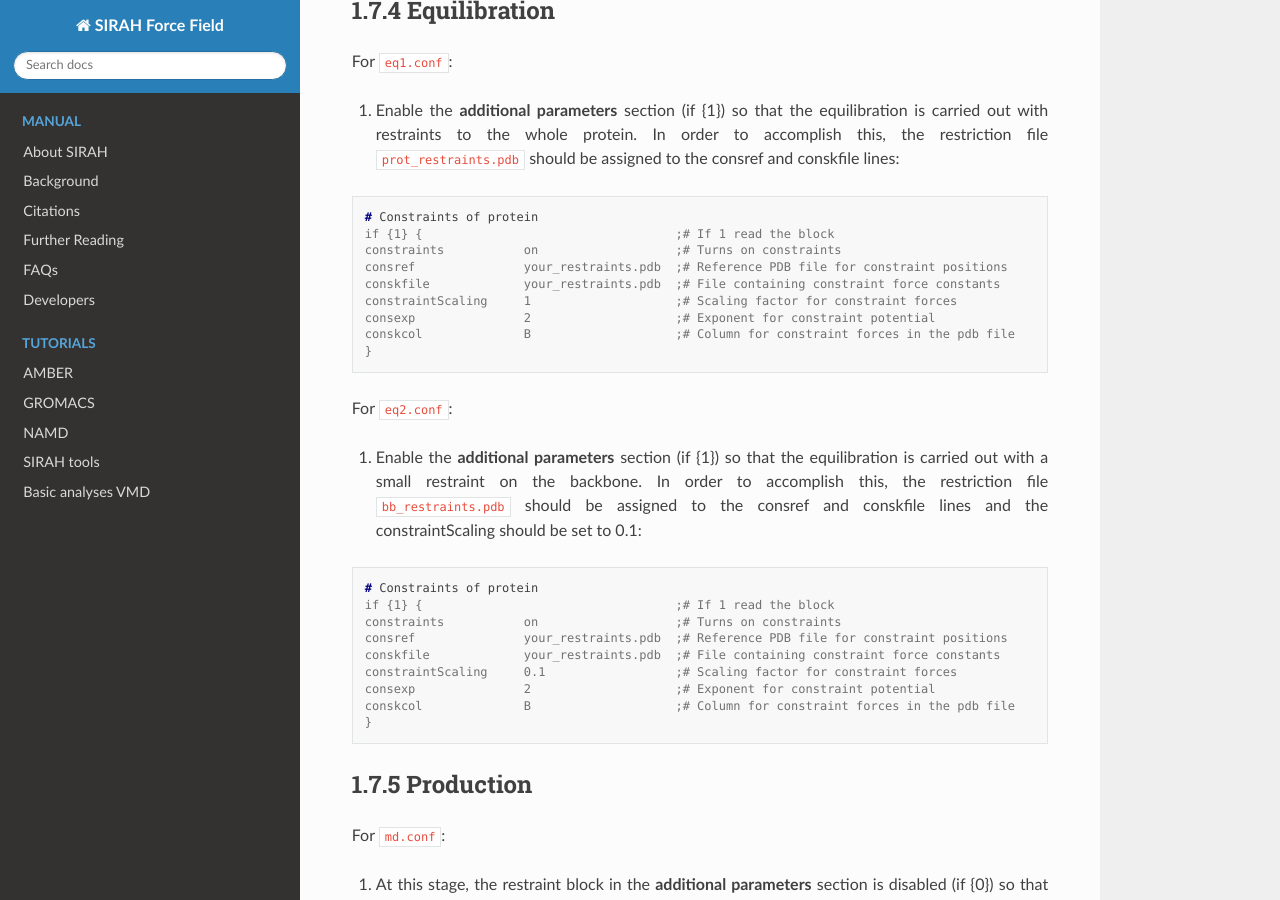
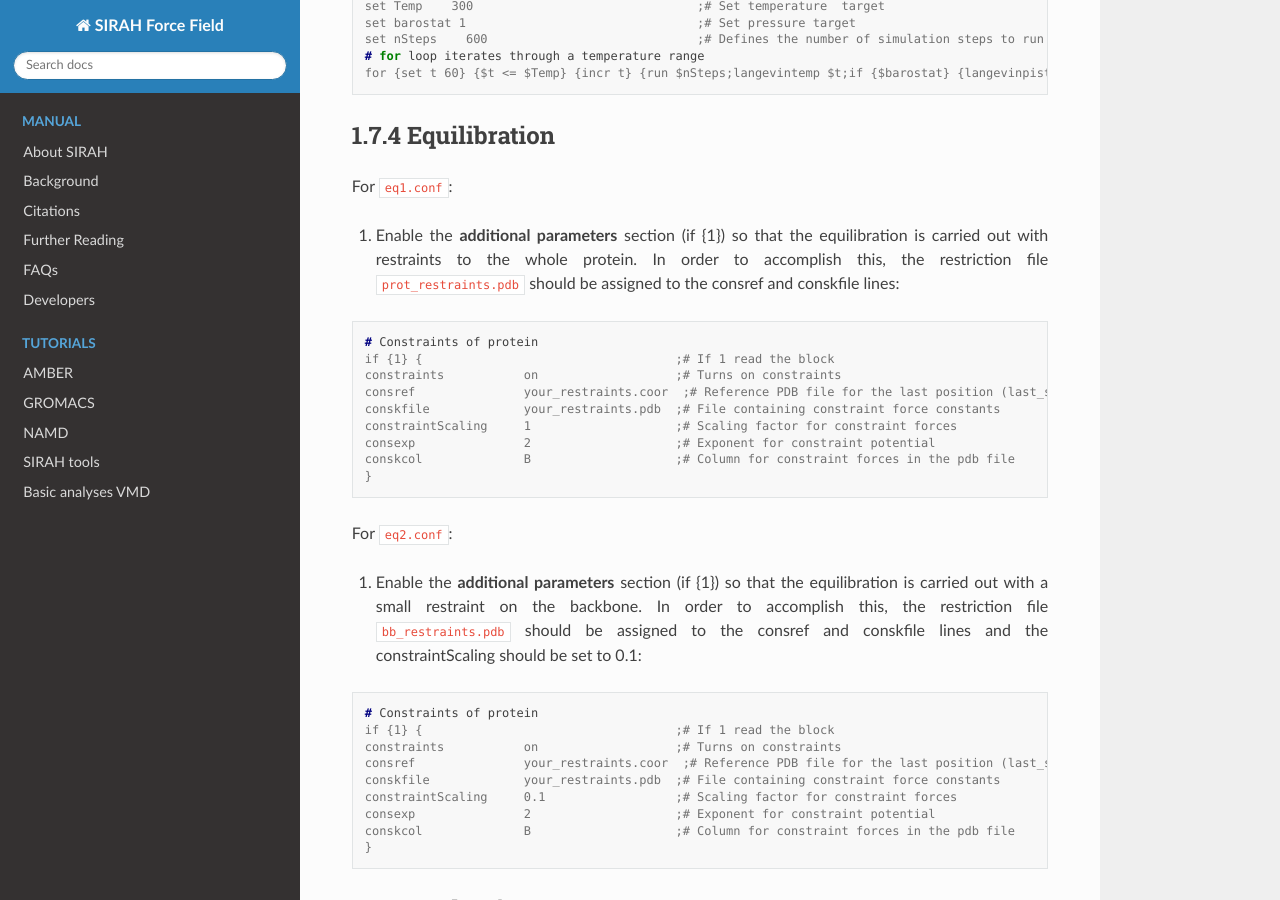
Before and after one commit to SIRAHFF/documentation, a Sphinx documentation site: the page built from docs/source/NAMD/Tutorial-1.rst, in a window 1280 px wide and 900 px high, scrolled down 12735 px. Built offline with Sphinx 7.4.7 and the Read the Docs theme 3.1.0, drawn with Linux system fonts in a browser that asks for light colours; some of the changed text lies outside the part shown.

Commit message:
NAMD_correction

```diff
--- a/docs/source/NAMD/Tutorial-1.rst
+++ b/docs/source/NAMD/Tutorial-1.rst
@@ -199,7 +199,7 @@
 
 .. code-block:: bash
 
-    vmd -dispdev text –e restraints.tcl
+    vmd -dispdev text -e restraints.tcl
 
 
 1.5. Run the simulation
@@ -218,7 +218,7 @@
 
 .. code-block:: bash
 
-    cp sirah.amber/tutorial/NAMD/1/NAMD2/*.conf .
+    cp ../sirah.amber/tutorial/NAMD/1/NAMD2/*.conf .
 
 The folder ``sirah.amber/tutorial/NAMD/1/NAMD2`` contains typical input files for energy minimization (``em1.conf`` and ``em2.conf``), heating (``heat.conf``), equilibration (``eq1.conf`` and ``eq2.conf``) and production (``md.conf``) runs.  Please carefully review the input files, paying especially attention to the cell dimension values, names, and restrictions.
 
@@ -310,7 +314,7 @@
 
 .. code-block:: bash
 
-    cp sirah.amber/tutorial/NAMD/1/NAMD3/*.conf .
+    cp ../sirah.amber/tutorial/NAMD/1/NAMD3/*.conf .
 
 The folder ``sirah.amber/tutorial/NAMD/1/NAMD3`` contains typical input files for energy minimization (``em1.conf`` and ``em2.conf``), heating (``heat.conf``), equilibration (``eq1.conf`` and ``eq2.conf``) and production (``md.conf``) runs.  Please carefully review the input files, paying especially attention to the cell dimension values, names, and restrictions.
 
@@ -559,7 +563,7 @@
     # Constraints of protein
     if {1} {                                   ;# If 1 read the block
     constraints           on                   ;# Turns on constraints
-    consref               your_restraints.pdb  ;# Reference PDB file for constraint positions
+    consref               your_restraints.coor  ;# Reference PDB file for the last position (last_step.coor)
     conskfile             your_restraints.pdb  ;# File containing constraint force constants
     constraintScaling     1                    ;# Scaling factor for constraint forces
     consexp               2                    ;# Exponent for constraint potential
@@ -577,7 +581,7 @@
     # Constraints of protein
     if {1} {                                   ;# If 1 read the block
     constraints           on                   ;# Turns on constraints
-    consref               your_restraints.pdb  ;# Reference PDB file for constraint positions
+    consref               your_restraints.coor  ;# Reference PDB file for the last position (last_step.coor)
     conskfile             your_restraints.pdb  ;# File containing constraint force constants
     constraintScaling     0.1                  ;# Scaling factor for constraint forces
     consexp               2                    ;# Exponent for constraint potential
```
Also changed, not shown: other parts of docs/source/NAMD/Tutorial-1.rst (+4 -0 lines).
